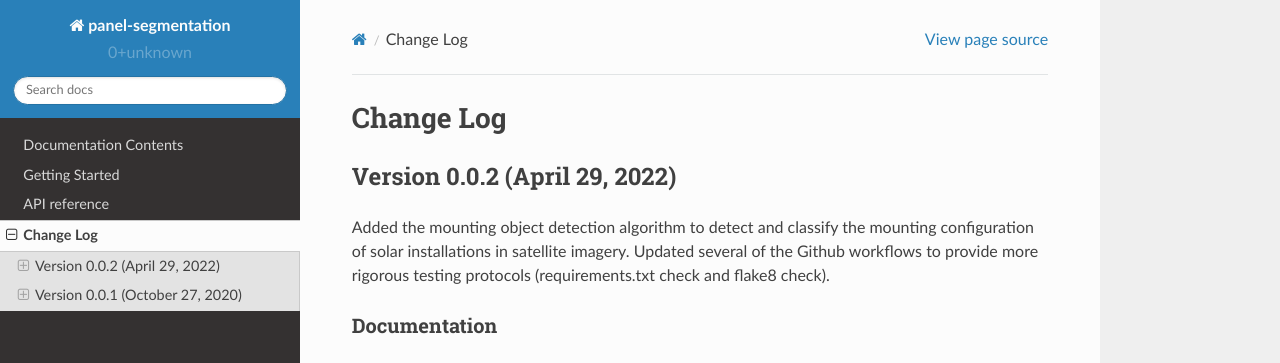
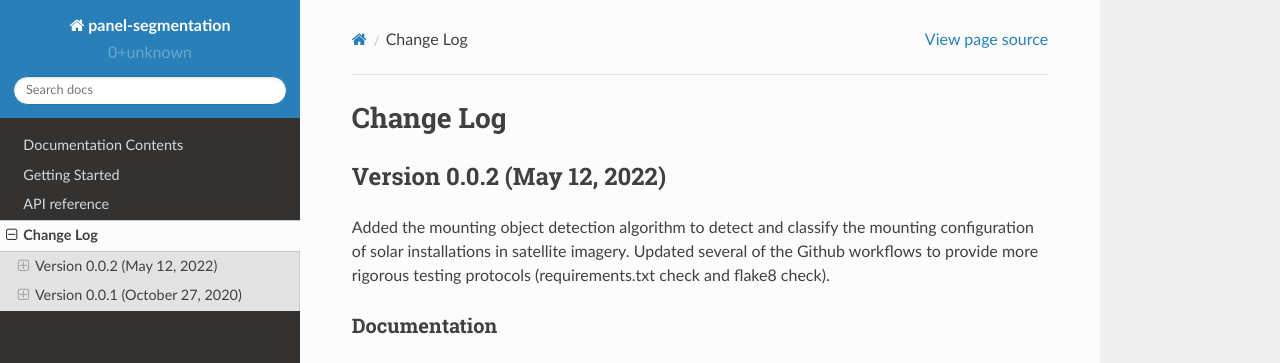
Before and after one commit to NREL/Panel-Segmentation, a Sphinx documentation site: the page built from sphinx/source/changelog.rst, in a window 1280 px wide and 900 px high. Shown: the top 363 px of the window. Built offline with Sphinx 7.4.7 and the Read the Docs theme 2.0.0, drawn with Linux system fonts in a browser that asks for light colours.

Commit message:
updated the changelog for push

```diff
--- a/sphinx/source/changelog.rst
+++ b/sphinx/source/changelog.rst
@@ -3,7 +3,7 @@
 
 Change Log
 ==========
-Version 0.0.2 (April 29, 2022)
+Version 0.0.2 (May 12, 2022)
 --------------------------------
 
 Added the mounting object detection algorithm to detect and classify the mounting
```
